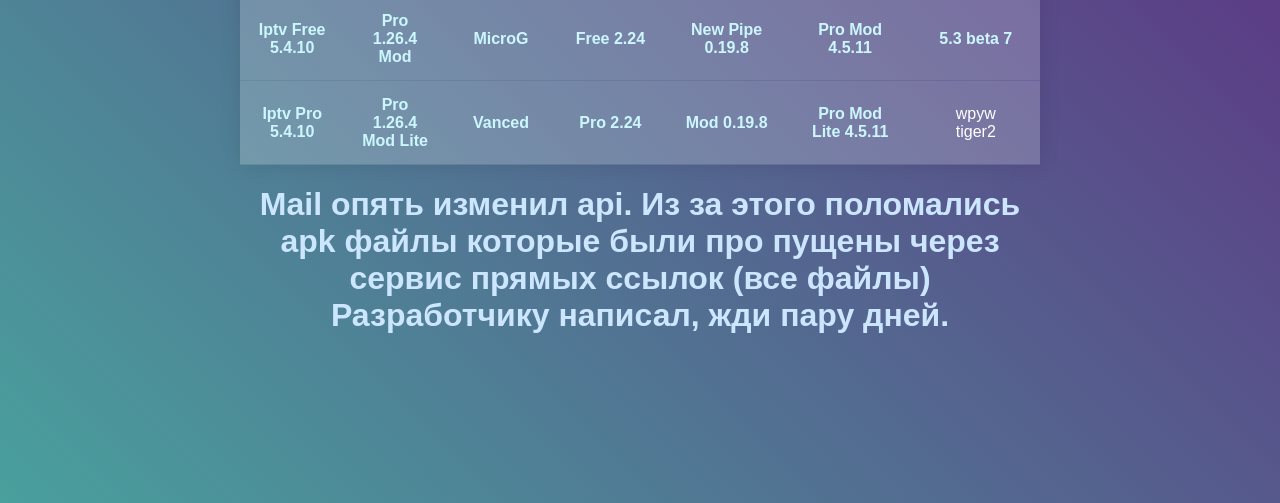
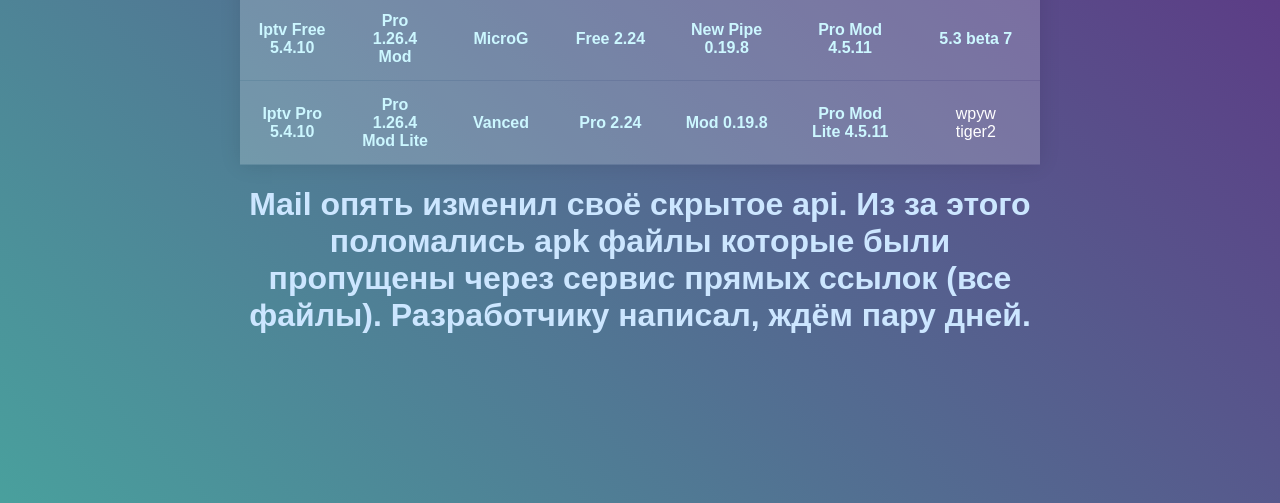
Before and after one commit to YATOOT/1, a plain HTML site: page index.html in a window 1280 px wide. Shown: the part 297-800 px from the top of the page. Drawn offline with Linux system fonts and the light colour scheme.

Commit message:
Update index.html

```diff
--- a/index.html
+++ b/index.html
@@ -43,7 +43,7 @@
 			</tr>
 		</tbody>
 	</table>
-<h1>Mail опять изменил api. Из за этого поломались apk файлы которые были про пущены через сервис прямых ссылок (все файлы) Разработчику написал, жди пару дней.</h1>
+<h1>Mail опять изменил своё скрытое api. Из за этого поломались apk файлы которые были пропущены через сервис прямых ссылок (все файлы). Разработчику написал, ждëм пару дней.</h1>
 </div>
 <!-- partial -->
 
```
